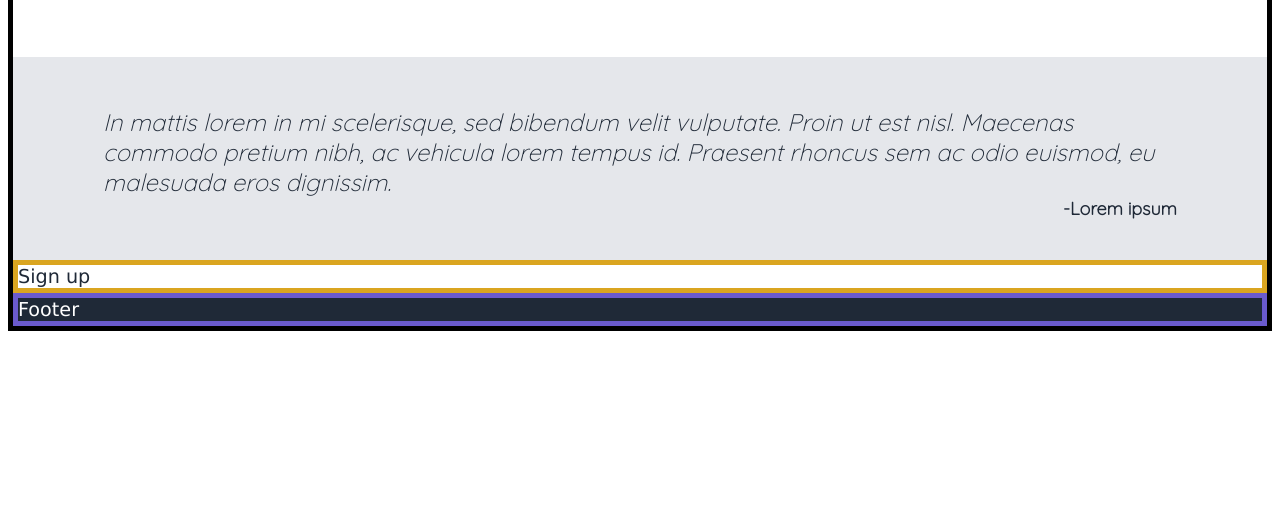
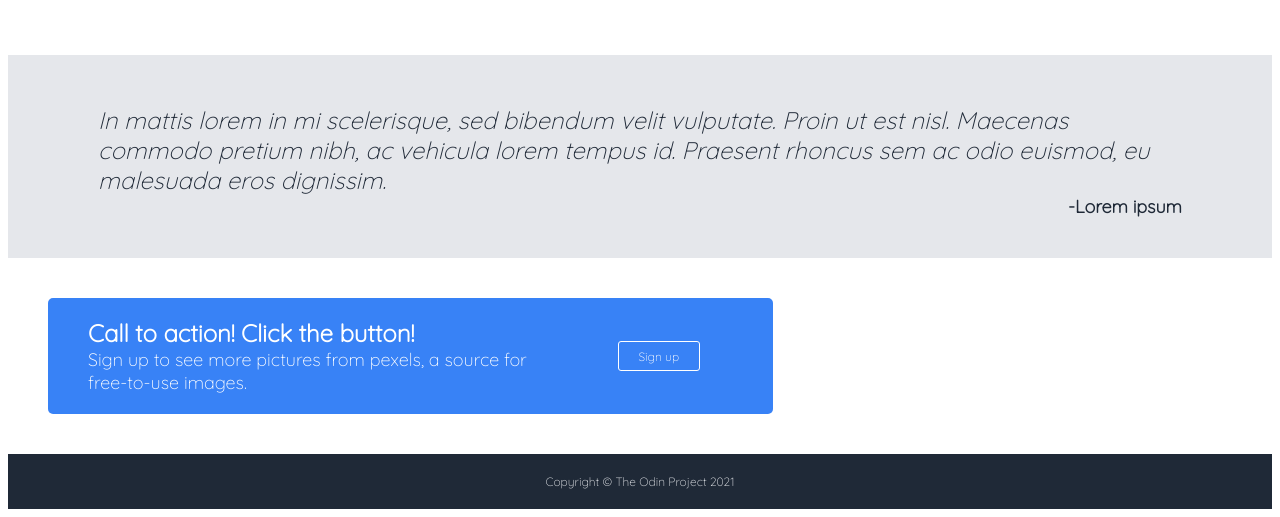
Before and after one commit to kowai-onigiri/Flexbox-Landing-Page, a plain HTML site: page index.html in a window 1280 px wide. Shown: the part 717-1234 px from the top of the page. Before the commit the page ends 1056 px from the top, so only its background shows below. Drawn offline with Linux system fonts and the light colour scheme.

Commit message:
Finish first draft without adjusting size

```diff
--- a/index.html
+++ b/index.html
@@ -22,7 +22,7 @@
                     <div class="left">
                     <div class = "main-text">Lorem ipsum</div>
                     <div class = "below-text">Lorem ipsum dolor sit amet, tacimates adversarium vim id, an aliquam elaboraret eos. Cum id simul sanctus, tation integre ius ad.</div>
-                    <div class = "button"><button>Sign Up</button></div>
+                    <div class = "button"><button class="txt-btn">Sign Up</button></div>
                 </div>
                 <div class="right">
                     <div class = "image"><img class="header-img" src="Images\pexels-nick-wehrli-10392192.jpg"></div>
@@ -42,8 +42,20 @@
                 <div class="quote-block">In mattis lorem in mi scelerisque, sed bibendum velit vulputate. Proin ut est nisl. Maecenas commodo pretium nibh, ac vehicula lorem tempus id. Praesent rhoncus sem ac odio euismod, eu malesuada eros dignissim.</div>
                 <div class="quote-speaker">-Lorem ipsum</div>
             </div>
-            <div class="signup"> Sign up</div>
-            <div class="footer">Footer</div>
+            <div class="signup">
+                <div class="signup-box">
+                    <div class="signup-text">
+                        <span class="signup-text-top">Call to action! Click the button!</span>
+                        <span class ="signup-text-bottom">Sign up to see more pictures from pexels, a source for free-to-use images.</span>
+                    </div>
+                    <div class="signup-button">
+                        <button class="signup-btn">Sign up</button>
+                    </div>
+                </div>
+            </div>
+            <div class="footer">
+                <footer class="footer-txt">Copyright © The Odin Project 2021</footer>
+            </div>
         </div>
     </body>
 </html>
--- a/style.css
+++ b/style.css
@@ -2,10 +2,8 @@
 
 .flexbox-container {
     display: flex;
-    border: 5px solid black;
     flex-direction: column;
     box-sizing: border-box;
-    min-height: 600px;
 }
 
 
@@ -112,7 +110,7 @@ li a {
 
 }
 
-button {
+.txt-btn {
     border-radius: 3px;
     background-color: #3882f6;
     border: none;
@@ -239,14 +237,73 @@ img.info-img {
     font-size: larger;
     font-family: Verdana, Geneva, Tahoma, sans-serif;
     flex: 3;
-    border: 5px solid goldenrod;
+    display: flex;
+    padding: 40px 40px 40px 40px;
 }
+
+.signup-box {
+    display: flex;
+    background-color: #3882f6;
+    color: #fff;
+    border-radius: 5px;
+
+}
+
+.signup-text {
+    display: flex;
+    flex-direction: column;
+    flex: 2;
+    font-family: "Quicksand", monospace;
+    padding: 20px 0 20px 40px;
+
+}
+
+
+.signup-text-top {
+    font-size: 24px;
+    font-weight: bolder;
+
+}
+
+
+.signup-text-bottom {
+    font-size: 18px;
+
+}
+
+.signup-button {
+    flex: 1;
+    display: flex;
+    justify-content: center;
+    align-items: center;
+
+}
+
+.signup-btn {
+    border-radius: 3px;
+    background-color: #3882f6;
+    border: 1px solid #fff;
+    color: #fff;
+    padding: 0 20px 0 20px;
+    font-family: "Quicksand", monospace;
+    font-size: 12px;
+    height: 30px;
+
+}
+
+/* footer section */
 
 .footer {
     background-color: #1F2937;
-    color: #fff;
-    font-size: larger;
-    font-family: Verdana, Geneva, Tahoma, sans-serif;
-    flex: 0.5;
-    border: 5px solid slateblue;
+    color: #e5e7eb;
+    font-size: 12px;
+    font-family: "Quicksand", monospace;
+    flex: 1;
+    display: flex;
+    justify-content: center;
+    align-items: center;
 }
+
+.footer-txt {
+    padding: 20px 20px 20px 20px;
+}
```
